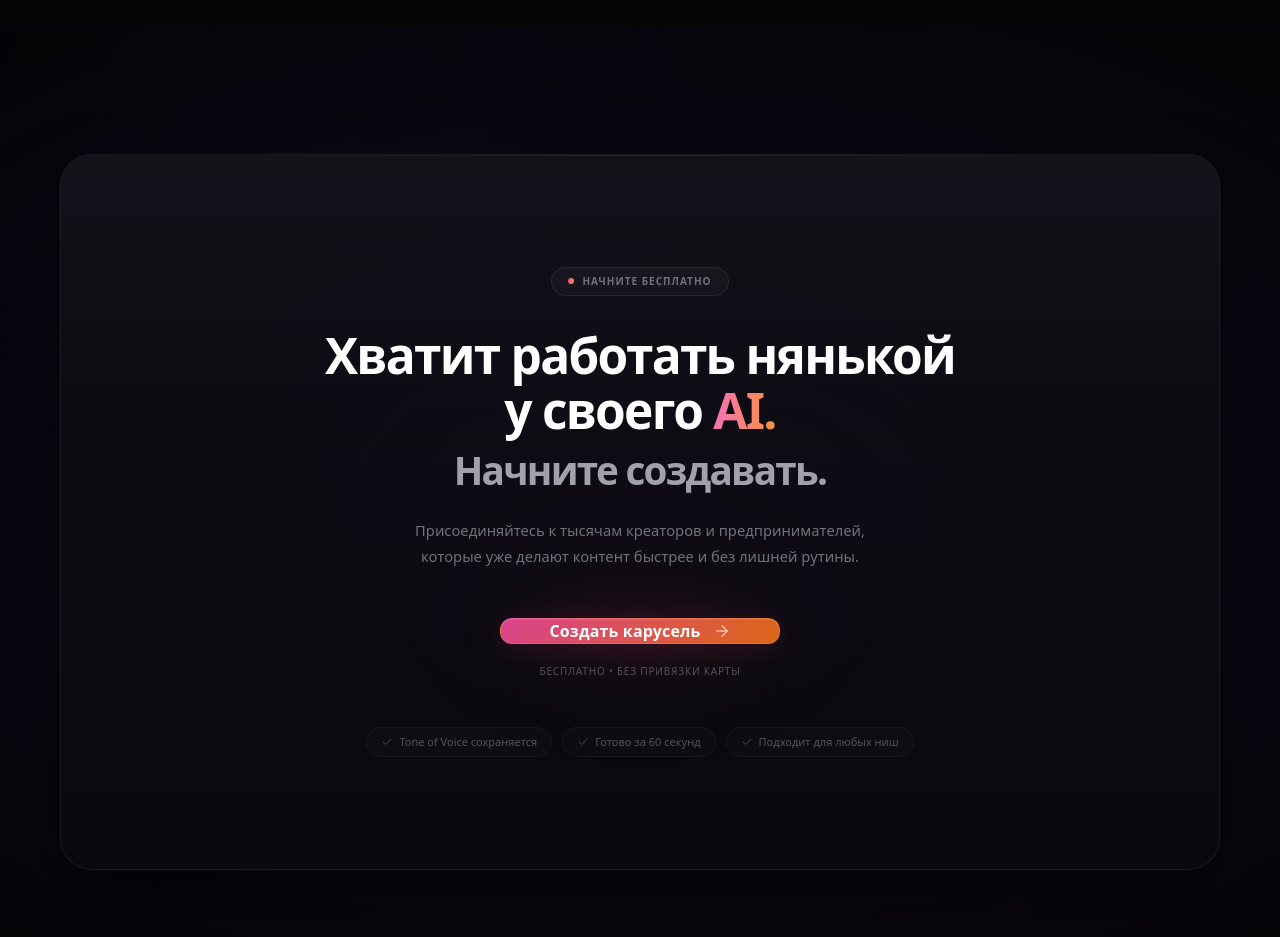
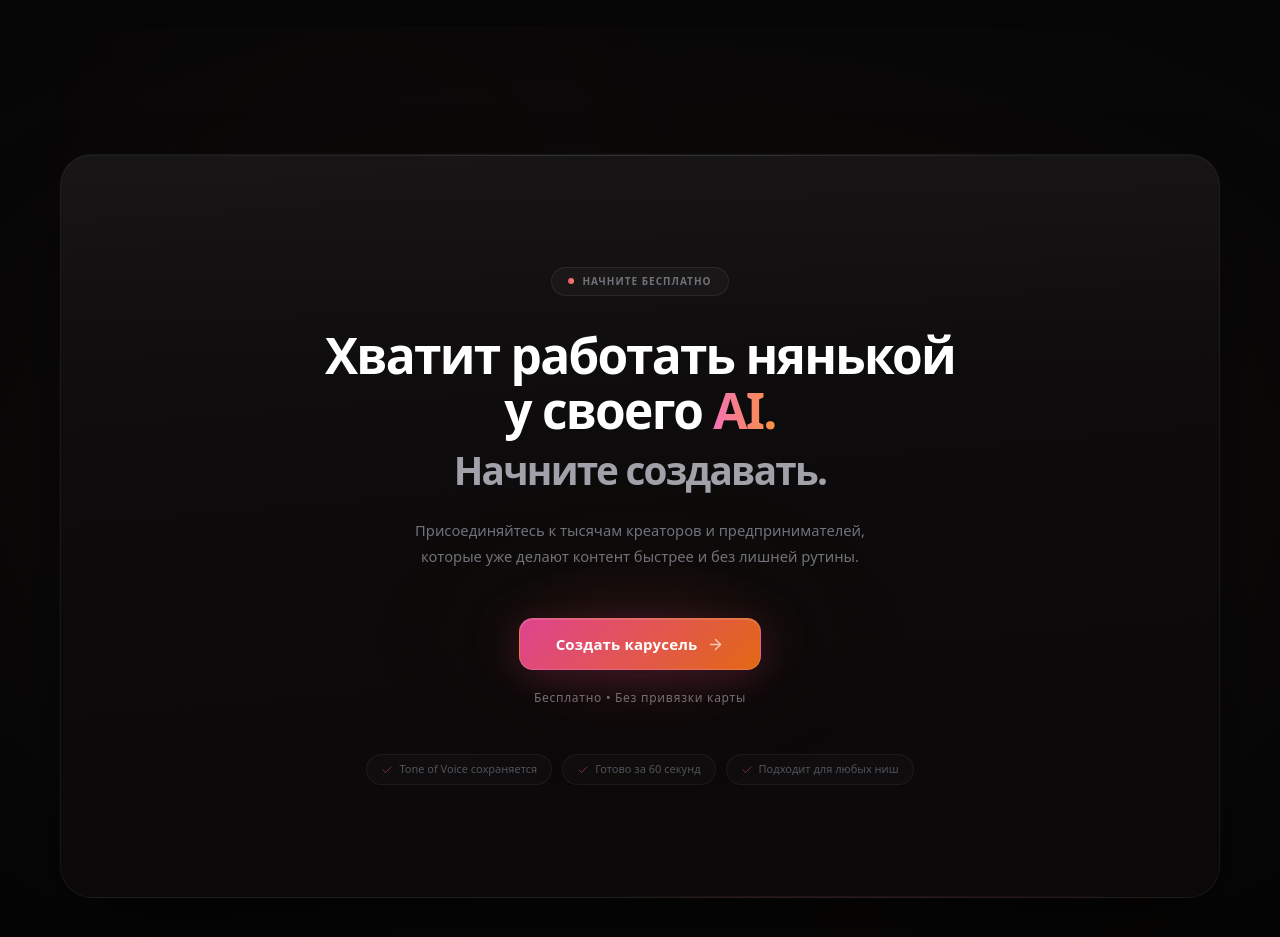
Before and after one commit to matteimikeska49-bot/gtf, a React (Vite) app: page / in a window 1280 px wide. Shown: the part 11020-11957 px from the top of the page. Built offline with nearby package versions, Linux system fonts and the light colour scheme.

Commit message:
refine: warm background, border light sweep, deeper card, compact button

```diff
--- a/src/components/BottomCTA.jsx
+++ b/src/components/BottomCTA.jsx
@@ -4,7 +4,7 @@ import { ArrowRight, Check } from 'lucide-react';
 
 /* ━━━━━━━━━━━━━━━━━━━━━━━━━━━━━━━━━━━━━━━━━━━━━━━━━━
    BottomCTA — Final conversion block
-   Wide-format, deep glass, button-focused
+   Wide-format, warm glass, button-focused
    ━━━━━━━━━━━━━━━━━━━━━━━━━━━━━━━━━━━━━━━━━━━━━━━━━━ */
 
 const TRUST = [
@@ -29,61 +29,61 @@ export const BottomCTA = () => {
     <section
       ref={ref}
       className="relative w-full overflow-hidden isolate"
-      style={{ background: '#040406' }}
+      style={{ background: '#050505' }}
     >
       {/* ═══════════════════════════════════
-          LAYER 0 — Living gradient background
+          LAYER 0 — Warm living background
           ═══════════════════════════════════ */}
 
-      {/* Deep blue base wash */}
+      {/* Base wash — warm dark graphite, no blue */}
       <div
         className="absolute inset-0 pointer-events-none"
         style={{
-          background: 'radial-gradient(ellipse 80% 60% at 50% 50%, rgba(15,12,35,1) 0%, rgba(4,4,6,1) 100%)',
+          background: 'radial-gradient(ellipse 80% 60% at 50% 45%, rgba(18,14,12,1) 0%, rgba(5,5,5,1) 100%)',
         }}
       />
 
-      {/* Orb A — upper-left: deep indigo/blue */}
+      {/* Orb A — upper-left: warm rose */}
       <motion.div
         animate={{
-          x: [0, 25, -12, 18, 0],
-          y: [0, -20, 8, -14, 0],
-          opacity: [0.5, 0.65, 0.45, 0.6, 0.5],
+          x: [0, 22, -10, 16, 0],
+          y: [0, -16, 10, -12, 0],
+          opacity: [0.4, 0.55, 0.35, 0.5, 0.4],
         }}
-        transition={{ duration: 20, repeat: Infinity, ease: 'easeInOut' }}
-        className="absolute -top-[8%] left-[5%] w-[500px] h-[500px] rounded-full pointer-events-none"
+        transition={{ duration: 22, repeat: Infinity, ease: 'easeInOut' }}
+        className="absolute -top-[5%] left-[8%] w-[480px] h-[480px] rounded-full pointer-events-none"
         style={{
-          background: 'radial-gradient(circle, rgba(79,70,229,0.15) 0%, rgba(79,70,229,0.02) 55%, transparent 70%)',
+          background: 'radial-gradient(circle, rgba(236,72,153,0.1) 0%, rgba(236,72,153,0.02) 50%, transparent 70%)',
           filter: 'blur(140px)',
         }}
       />
 
-      {/* Orb B — lower-right: warm rose/orange */}
+      {/* Orb B — lower-right: warm orange-amber */}
       <motion.div
         animate={{
-          x: [0, -18, 22, -10, 0],
-          y: [0, 15, -18, 10, 0],
-          opacity: [0.35, 0.5, 0.3, 0.45, 0.35],
+          x: [0, -16, 20, -8, 0],
+          y: [0, 14, -15, 8, 0],
+          opacity: [0.35, 0.5, 0.28, 0.42, 0.35],
         }}
-        transition={{ duration: 25, repeat: Infinity, ease: 'easeInOut', delay: 3 }}
-        className="absolute -bottom-[10%] right-[2%] w-[450px] h-[450px] rounded-full pointer-events-none"
+        transition={{ duration: 26, repeat: Infinity, ease: 'easeInOut', delay: 3 }}
+        className="absolute -bottom-[8%] right-[5%] w-[420px] h-[420px] rounded-full pointer-events-none"
         style={{
-          background: 'radial-gradient(circle, rgba(236,72,153,0.1) 0%, rgba(251,146,60,0.04) 50%, transparent 70%)',
+          background: 'radial-gradient(circle, rgba(251,146,60,0.09) 0%, rgba(249,115,22,0.02) 50%, transparent 70%)',
           filter: 'blur(150px)',
         }}
       />
 
-      {/* Orb C — center: soft violet */}
+      {/* Orb C — center: very soft warm pink glow */}
       <motion.div
         animate={{
-          scale: [1, 1.06, 0.97, 1.03, 1],
-          opacity: [0.25, 0.38, 0.22, 0.32, 0.25],
+          scale: [1, 1.05, 0.97, 1.03, 1],
+          opacity: [0.2, 0.32, 0.18, 0.28, 0.2],
         }}
-        transition={{ duration: 16, repeat: Infinity, ease: 'easeInOut', delay: 1 }}
-        className="absolute top-1/2 left-1/2 -translate-x-1/2 -translate-y-1/2 w-[700px] h-[400px] rounded-full pointer-events-none"
+        transition={{ duration: 18, repeat: Infinity, ease: 'easeInOut', delay: 1.5 }}
+        className="absolute top-1/2 left-1/2 -translate-x-1/2 -translate-y-1/2 w-[650px] h-[380px] rounded-full pointer-events-none"
         style={{
-          background: 'radial-gradient(ellipse, rgba(139,92,246,0.08) 0%, transparent 65%)',
-          filter: 'blur(130px)',
+          background: 'radial-gradient(ellipse, rgba(236,72,153,0.05) 0%, rgba(251,146,60,0.02) 40%, transparent 65%)',
+          filter: 'blur(120px)',
         }}
       />
 
@@ -97,17 +97,17 @@ export const BottomCTA = () => {
           transition={{ duration: 0.9, ease: [0.16, 1, 0.3, 1] }}
           className="relative"
         >
-          {/* Card ambient glow — float effect */}
+          {/* Card ambient glow — warm float effect */}
           <motion.div
             animate={{
-              opacity: [0.5, 0.7, 0.5],
+              opacity: [0.4, 0.65, 0.4],
               scale: [0.98, 1.02, 0.98],
             }}
-            transition={{ duration: 6, repeat: Infinity, ease: 'easeInOut' }}
-            className="absolute -inset-4 md:-inset-6 rounded-[2.5rem] pointer-events-none"
+            transition={{ duration: 5, repeat: Infinity, ease: 'easeInOut' }}
+            className="absolute -inset-5 md:-inset-8 rounded-[2.5rem] pointer-events-none"
             style={{
-              background: 'radial-gradient(ellipse 70% 60% at 50% 55%, rgba(139,92,246,0.06) 0%, rgba(236,72,153,0.03) 40%, transparent 70%)',
-              filter: 'blur(45px)',
+              background: 'radial-gradient(ellipse 70% 55% at 50% 55%, rgba(236,72,153,0.045) 0%, rgba(251,146,60,0.025) 40%, transparent 70%)',
+              filter: 'blur(50px)',
             }}
           />
 
@@ -115,33 +115,57 @@ export const BottomCTA = () => {
           <div
             className="relative rounded-[1.5rem] md:rounded-[2rem] overflow-hidden"
             style={{
-              background: 'linear-gradient(180deg, rgba(16,15,22,0.92) 0%, rgba(10,9,14,0.96) 100%)',
+              background: 'linear-gradient(175deg, rgba(18,16,16,0.95) 0%, rgba(12,10,10,0.97) 50%, rgba(10,8,9,0.98) 100%)',
               backdropFilter: 'blur(60px) saturate(1.2)',
               WebkitBackdropFilter: 'blur(60px) saturate(1.2)',
-              border: '1px solid rgba(255,255,255,0.06)',
+              border: '1px solid rgba(255,255,255,0.055)',
               boxShadow: `
-                0 0 0 0.5px rgba(255,255,255,0.03),
-                0 50px 100px -25px rgba(0,0,0,0.5),
-                0 20px 50px -15px rgba(0,0,0,0.35)
+                0 0 0 0.5px rgba(255,255,255,0.025),
+                0 50px 100px -25px rgba(0,0,0,0.55),
+                0 20px 50px -15px rgba(0,0,0,0.35),
+                inset 0 1px 0 rgba(255,255,255,0.04)
               `,
             }}
           >
-            {/* Top-light refraction line */}
-            <div className="absolute top-0 inset-x-[15%] h-px bg-gradient-to-r from-transparent via-white/[0.09] to-transparent" />
+            {/* ── Top-light refraction line ── */}
+            <div className="absolute top-0 inset-x-[12%] h-px bg-gradient-to-r from-transparent via-white/[0.1] to-transparent" />
+
+            {/* ── Animated border light sweep ── */}
+            <motion.div
+              animate={{ rotate: [0, 360] }}
+              transition={{ duration: 12, repeat: Infinity, ease: 'linear' }}
+              className="absolute -inset-[1px] rounded-[inherit] pointer-events-none overflow-hidden"
+              style={{ zIndex: 0 }}
+            >
+              <div
+                className="absolute top-1/2 left-1/2 w-[200%] h-[200%] -translate-x-1/2 -translate-y-1/2"
+                style={{
+                  background: 'conic-gradient(from 0deg, transparent 0%, transparent 75%, rgba(236,72,153,0.12) 82%, rgba(251,146,60,0.1) 88%, transparent 95%, transparent 100%)',
+                }}
+              />
+            </motion.div>
+
+            {/* Re-fill interior so rotating border only shows at edge */}
+            <div
+              className="absolute inset-[1px] rounded-[calc(1.5rem-1px)] md:rounded-[calc(2rem-1px)] pointer-events-none"
+              style={{
+                background: 'linear-gradient(175deg, rgba(18,16,16,0.99) 0%, rgba(12,10,10,1) 50%, rgba(10,8,9,1) 100%)',
+              }}
+            />
 
             {/* Subtle top-down light wash */}
             <div
-              className="absolute inset-0 pointer-events-none"
+              className="absolute inset-0 pointer-events-none z-[1]"
               style={{
-                background: 'linear-gradient(180deg, rgba(255,255,255,0.02) 0%, transparent 35%)',
+                background: 'linear-gradient(180deg, rgba(255,255,255,0.025) 0%, transparent 30%)',
               }}
             />
 
-            {/* Inner focal glow — draws eye to center/button */}
+            {/* Inner warm focal glow — draws eye toward button */}
             <div
-              className="absolute bottom-[20%] left-1/2 -translate-x-1/2 w-[40%] h-[30%] pointer-events-none"
+              className="absolute bottom-[18%] left-1/2 -translate-x-1/2 w-[45%] h-[35%] pointer-events-none z-[1]"
               style={{
-                background: 'radial-gradient(ellipse, rgba(236,72,153,0.04) 0%, transparent 70%)',
+                background: 'radial-gradient(ellipse, rgba(236,72,153,0.035) 0%, rgba(251,146,60,0.015) 40%, transparent 70%)',
                 filter: 'blur(50px)',
               }}
             />
@@ -204,17 +228,17 @@ export const BottomCTA = () => {
                 <motion.div
                   animate={
                     btnHover
-                      ? { opacity: 0.8, scale: 1.22 }
-                      : { opacity: [0.18, 0.35, 0.18], scale: [0.95, 1.08, 0.95] }
+                      ? { opacity: 0.85, scale: 1.25 }
+                      : { opacity: [0.2, 0.4, 0.2], scale: [0.95, 1.1, 0.95] }
                   }
                   transition={
                     btnHover
                       ? { duration: 0.3 }
-                      : { duration: 5, repeat: Infinity, ease: 'easeInOut' }
+                      : { duration: 4.5, repeat: Infinity, ease: 'easeInOut' }
                   }
-                  className="absolute -inset-5 md:-inset-6 rounded-2xl pointer-events-none"
+                  className="absolute -inset-5 md:-inset-7 rounded-2xl pointer-events-none"
                   style={{
-                    background: 'radial-gradient(ellipse, rgba(236,72,153,0.35) 0%, rgba(249,115,22,0.18) 45%, transparent 72%)',
+                    background: 'radial-gradient(ellipse, rgba(236,72,153,0.38) 0%, rgba(249,115,22,0.2) 45%, transparent 72%)',
                     filter: 'blur(24px)',
                   }}
                 />
@@ -222,43 +246,43 @@ export const BottomCTA = () => {
                 <button
                   onMouseEnter={() => setBtnHover(true)}
                   onMouseLeave={() => setBtnHover(false)}
-                  className="relative z-10 flex items-center justify-center gap-3 px-12 py-4.5 rounded-xl font-semibold text-white text-base overflow-hidden cursor-pointer"
+                  className="relative z-10 flex items-center justify-center gap-2.5 px-9 py-3.5 rounded-[14px] font-semibold text-white text-[15px] overflow-hidden cursor-pointer"
                   style={{
-                    background: 'linear-gradient(135deg, rgba(236,72,153,0.92) 0%, rgba(249,115,22,0.88) 100%)',
-                    border: '1px solid rgba(255,255,255,0.12)',
+                    background: 'linear-gradient(135deg, rgba(236,72,153,0.94) 0%, rgba(249,115,22,0.9) 100%)',
+                    border: '1px solid rgba(255,255,255,0.14)',
                     boxShadow: btnHover
-                      ? '0 14px 50px rgba(236,72,153,0.4), 0 6px 20px rgba(249,115,22,0.2), inset 0 1px 0 rgba(255,255,255,0.2)'
-                      : '0 4px 24px rgba(236,72,153,0.15), 0 2px 10px rgba(0,0,0,0.35), inset 0 1px 0 rgba(255,255,255,0.1)',
-                    transform: btnHover ? 'translateY(-2px) scale(1.03)' : 'translateY(0) scale(1)',
-                    transition: 'all 0.45s cubic-bezier(0.25, 1, 0.5, 1)',
+                      ? '0 14px 50px rgba(236,72,153,0.4), 0 6px 20px rgba(249,115,22,0.22), inset 0 1px 0 rgba(255,255,255,0.22)'
+                      : '0 6px 30px rgba(236,72,153,0.18), 0 2px 10px rgba(0,0,0,0.35), inset 0 1px 0 rgba(255,255,255,0.12)',
+                    transform: btnHover ? 'translateY(-2px) scale(1.04)' : 'translateY(0) scale(1)',
+                    transition: 'all 0.4s cubic-bezier(0.25, 1, 0.5, 1)',
                   }}
                 >
                   {/* Shimmer */}
                   <motion.div
                     animate={{ x: ['-280%', '480%'] }}
-                    transition={{ duration: 2.4, repeat: Infinity, ease: 'easeInOut', repeatDelay: 5 }}
+                    transition={{ duration: 2.2, repeat: Infinity, ease: 'easeInOut', repeatDelay: 5.5 }}
                     className="absolute inset-0 z-20 pointer-events-none"
                   >
-                    <div className="w-[15%] h-full skew-x-[-16deg] bg-gradient-to-r from-transparent via-white/[0.18] to-transparent" />
+                    <div className="w-[15%] h-full skew-x-[-16deg] bg-gradient-to-r from-transparent via-white/[0.2] to-transparent" />
                   </motion.div>
 
                   <span className="relative z-30 tracking-[0.01em]">Создать карусель</span>
                   <ArrowRight
-                    className="relative z-30 w-[18px] h-[18px] transition-all duration-300"
+                    className="relative z-30 w-[17px] h-[17px] transition-all duration-300"
                     style={{
-                      opacity: btnHover ? 1 : 0.6,
+                      opacity: btnHover ? 1 : 0.65,
                       transform: btnHover ? 'translateX(3px)' : 'translateX(0)',
                     }}
                   />
                 </button>
               </motion.div>
 
-              {/* 5 — Micro-trust */}
+              {/* 5 — Micro-trust (larger, more readable) */}
               <motion.p
                 {...(inView ? stagger(4) : { initial: stagger(4).initial })}
                 animate={inView ? stagger(4).animate : stagger(4).initial}
                 transition={stagger(4).transition}
-                className="text-[10px] text-zinc-600 font-medium tracking-[0.08em] uppercase mb-12"
+                className="text-xs text-zinc-500 font-medium tracking-[0.06em] mb-12"
               >
                 Бесплатно • Без привязки карты
               </motion.p>
@@ -273,9 +297,9 @@ export const BottomCTA = () => {
                 {TRUST.map((text) => (
                   <div
                     key={text}
-                    className="group/pill flex items-center gap-1.5 px-3.5 py-[6px] rounded-full border border-white/[0.04] bg-white/[0.015] hover:border-white/[0.08] hover:bg-white/[0.03] transition-all duration-300 cursor-default"
+                    className="group/pill flex items-center gap-1.5 px-3.5 py-[6px] rounded-full border border-white/[0.05] bg-white/[0.02] hover:border-pink-500/15 hover:bg-white/[0.03] transition-all duration-300 cursor-default"
                   >
-                    <Check className="w-3 h-3 text-pink-500/50 group-hover/pill:text-pink-400/70 transition-colors duration-300 shrink-0" />
+                    <Check className="w-3 h-3 text-pink-500/50 group-hover/pill:text-pink-400/80 transition-colors duration-300 shrink-0" />
                     <span className="text-[10px] sm:text-[11px] text-zinc-600 group-hover/pill:text-zinc-400 font-medium transition-colors duration-300 whitespace-nowrap">
                       {text}
                     </span>
```
